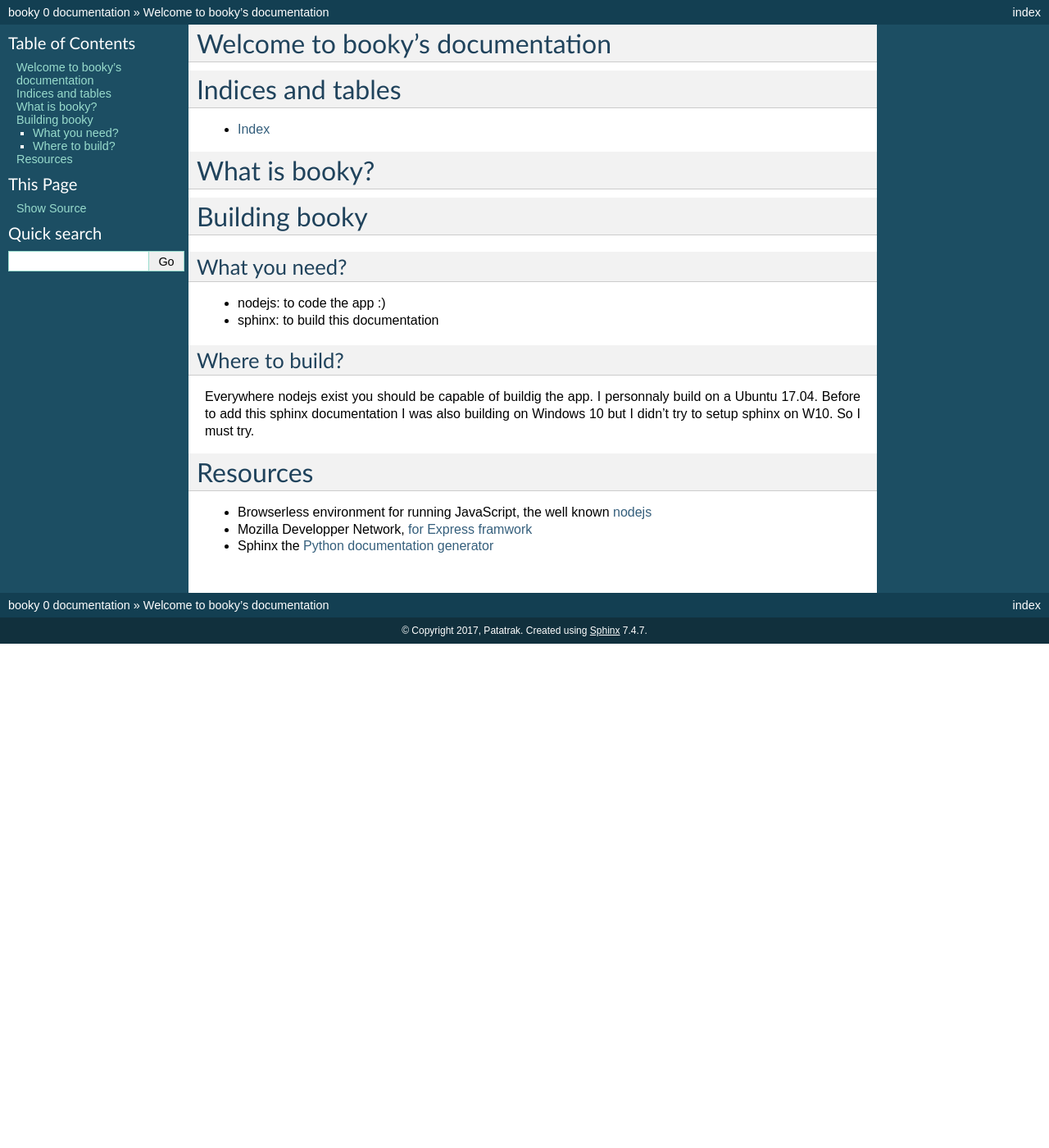
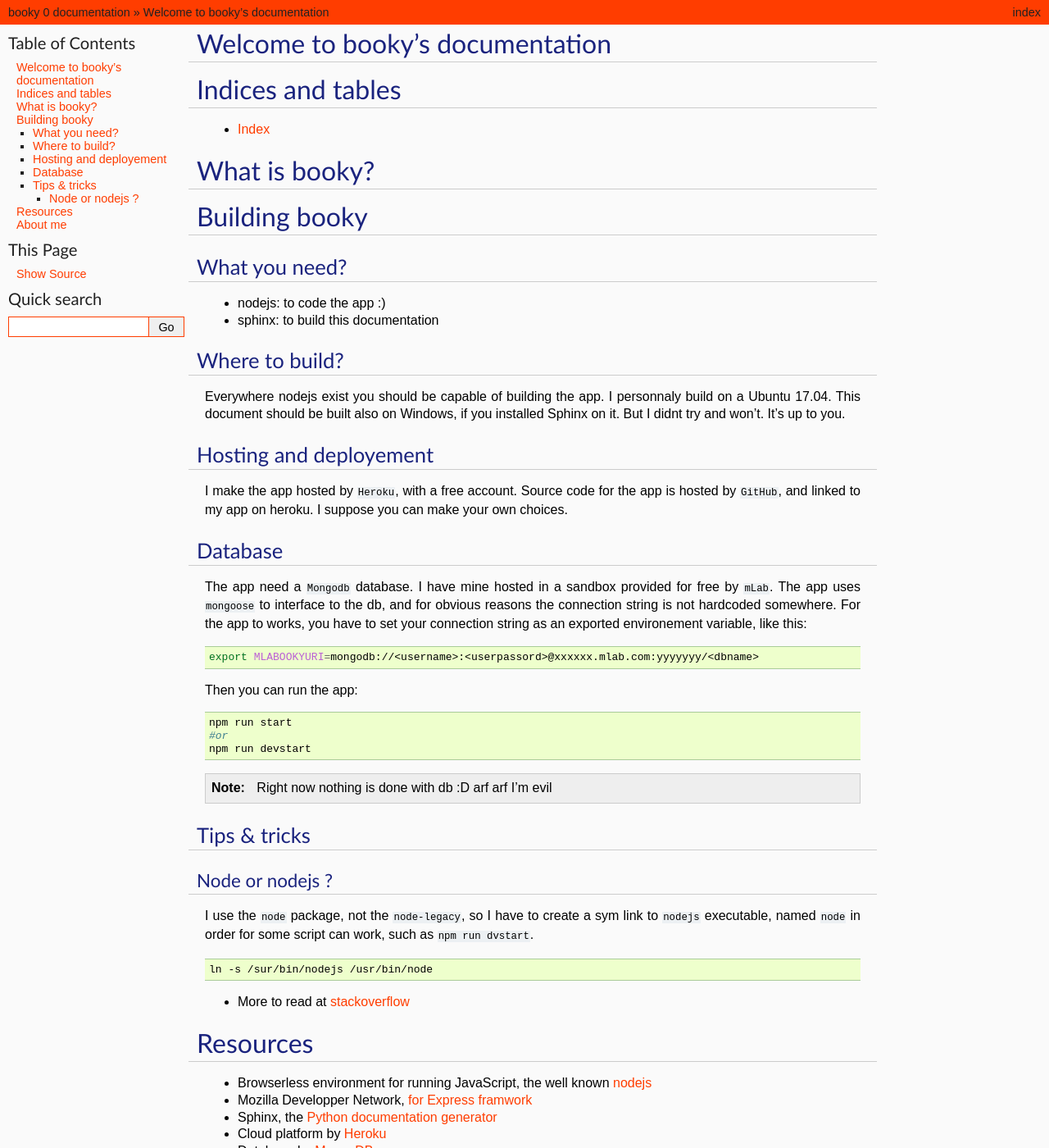
Before and after one commit to patatrak/booky, a Sphinx documentation site: the page built from doc/source/index.rst, in a window 1280 px wide and 1400 px high. Shown: the whole window at 82% size. Built offline with Sphinx 7.4.7, drawn with Linux system fonts in a browser that asks for light colours; some of the changed text lies outside the part shown.

Commit message:
[doc] add usefull info about building the app, tools used. Also customize a bit the html theme

```diff
--- a/doc/source/conf.py
+++ b/doc/source/conf.py
@@ -84,11 +84,26 @@ todo_include_todos = False
 #
 html_theme = 'classic'
 
+
 # Theme options are theme-specific and customize the look and feel of a theme
 # further.  For a list of options available for each theme, see the
 # documentation.
 #
-# html_theme_options = {}
+html_theme_options = {
+	"stickysidebar": "true",
+	"sidebarbgcolor": "#FAFAFA",
+	"sidebartextcolor": "#212121",
+	"sidebarlinkcolor": "#FF3D00",
+	"relbarbgcolor": "#FF3D00",
+	"relbartextcolor": "#212121",
+	"relbarlinkcolor": "#212121",
+	"headbgcolor": "#FAFAFA",
+	"bgcolor": "#FAFAFA",
+	"headtextcolor": "#1A237E",
+	"textcolor": "black",
+	"linkcolor": "#FF3D00",
+	"visitedlinkcolor": "#DD2C00"
+}
 
 # Add any paths that contain custom static files (such as style sheets) here,
 # relative to this directory. They are copied after the builtin static files,
--- a/doc/source/index.rst
+++ b/doc/source/index.rst
@@ -30,14 +30,66 @@ What you need?
 
 Where to build?
 ===============
+Everywhere nodejs exist you should be capable of building the app. I personnaly build on a Ubuntu 17.04.
+This document should be built also on Windows, if you installed Sphinx on it. But I didnt try and won't. It's up to you.
 
-Everywhere nodejs exist you should be capable of buildig the app. I personnaly build
-on a Ubuntu 17.04. Before to add this sphinx documentation I was also building on Windows 10
-but I didn't try to setup sphinx on W10. So I must try.
+Hosting and deployement
+=======================
+I make the app hosted by ``Heroku``, with a free account.
+Source code for the app is hosted by ``GitHub``, and linked to my app on heroku.
+I suppose you can make your own choices.
+
+Database
+========
+The app need a ``Mongodb`` database. I have mine hosted in a sandbox provided for free by ``mLab``.
+The app uses ``mongoose`` to interface to the db, and for obvious reasons the connection string is not hardcoded somewhere.
+For the app to works, you have to set your connection string as an exported environement variable, like this:
+
+.. code-block:: bash
+
+	export MLABOOKYURI=mongodb://<username>:<userpassord>@xxxxxx.mlab.com:yyyyyyy/<dbname>
+
+Then you can run the app:
+
+.. code-block:: bash
+
+	npm run start
+	#or
+	npm run devstart
+
+
+.. note:: Right now nothing is done with db :D arf arf I'm evil
+
+Tips & tricks
+=============
+
+Node or nodejs ?
+****************
+I use the ``node`` package, not the ``node-legacy``, so I have to create a sym link to ``nodejs`` executable, named ``node`` in order for some script can work, such
+as ``npm run dvstart``.
+
+.. code-block:: bash
+
+	ln -s /sur/bin/nodejs /usr/bin/node
+
+* More to read at `stackoverflow <https://stackoverflow.com/questions/21168141/cannot-install-packages-using-node-package-manager-in-ubuntu>`_
+
 
 Resources
 #########
 
 * Browserless environment for running JavaScript, the well known `nodejs <https://nodejs.org/en/>`_
 * Mozilla Developper Network, `for Express framwork <https://developer.mozilla.org/en-US/docs/Learn/Server-side/Express_Nodejs>`_
-* Sphinx the `Python documentation generator <http://www.sphinx-doc.org/en/stable/index.html>`_
+* Sphinx, the `Python documentation generator <http://www.sphinx-doc.org/en/stable/index.html>`_
+* Cloud platform by `Heroku <https://www.heroku.com/home>`_
+* Database by `MongoDB <https://www.mongodb.com/>`_
+* MongoDB database hosting by `mLab <https://mlab.com/>`_
+
+About me
+########
+I got two pseudo, **Patatrak** & **le pangolin**, depending on my mood I use one or the other.
+I'm a pretty good embedded firmware engineer with good experience in homebrewed http server and homebrewed web page templating engine. I hated javacript
+, really hated it back in the 90s, it was such a f****** piece of shit. I recently look at how we made web app this days, and found learning things like nodejs can worth it. So this app.
+And I have to admit it's cool.
+
+you can contact me at zepangolin@gmail.com
```
